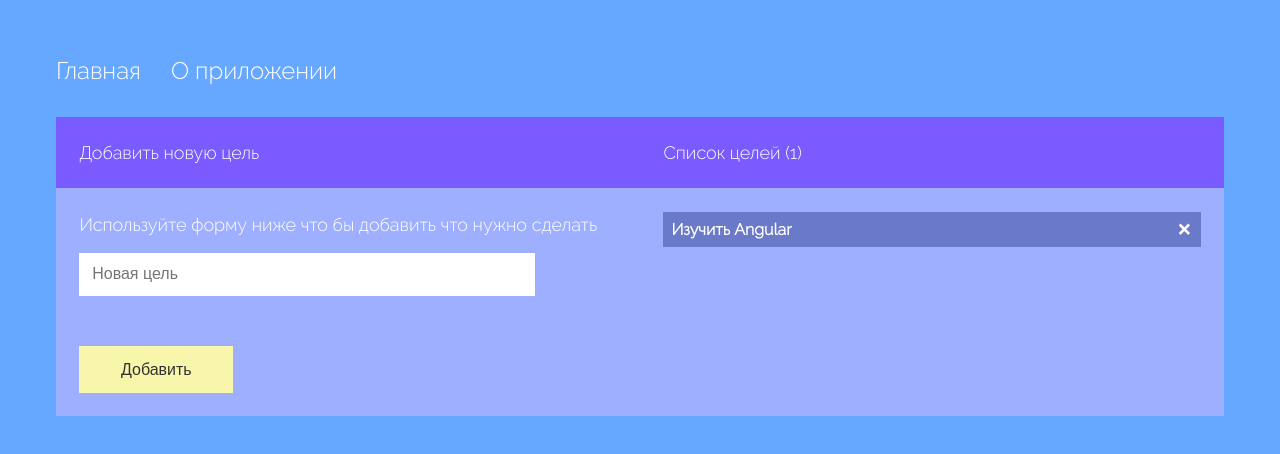
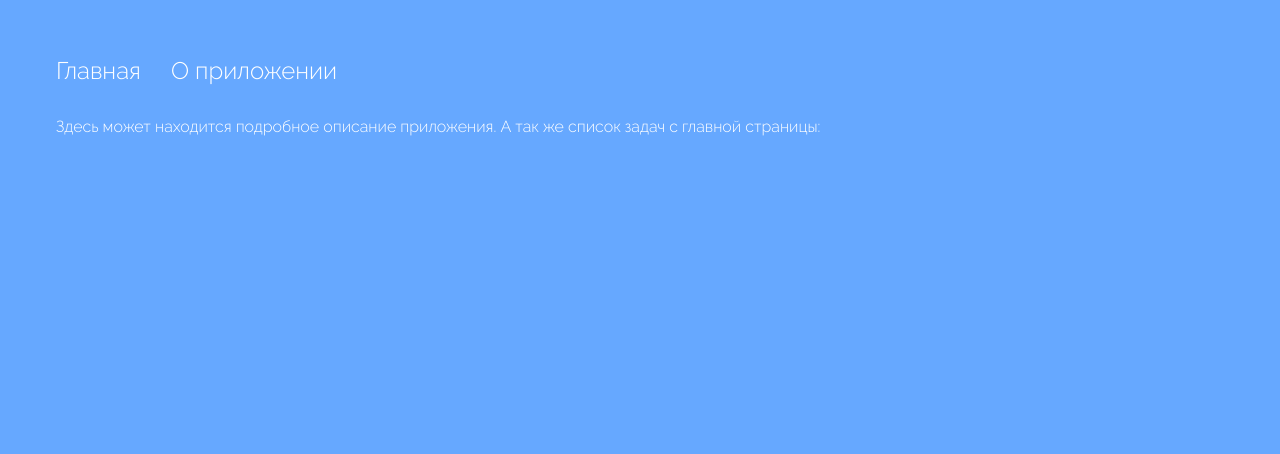
Before and after one commit to NataliShip/Angular5-Todo-App, an Angular app in the folder Todo/: page /about in a window 1280 px wide. Before the commit this address led to /. Shown: the top 454 px of the page. Built offline with nearby package versions, Linux system fonts and the light colour scheme.

Commit message:
Настройка роутинга и исправление ошибок

```diff
--- a/Todo/src/app/about/about.component.html
+++ b/Todo/src/app/about/about.component.html
@@ -1,3 +1,3 @@
 <p>
-  about works!
+  Здесь может находится подробное описание приложения. А так же список задач с главной страницы:
 </p>
--- a/Todo/src/app/app-routing.module.ts
+++ b/Todo/src/app/app-routing.module.ts
@@ -1,7 +1,19 @@
 import { NgModule } from '@angular/core';
 import { Routes, RouterModule } from '@angular/router';
+import { HomeComponent } from './home/home.component';
+import { AboutComponent } from './about/about.component';
 
-const routes: Routes = [];
+
+const routes: Routes = [
+    {
+        path: '',
+        component:HomeComponent
+    },
+    {
+        path: 'about',
+        component:AboutComponent
+    }
+];
 
 @NgModule({
   imports: [RouterModule.forRoot(routes)],
--- a/Todo/src/app/app.component.html
+++ b/Todo/src/app/app.component.html
@@ -3,6 +3,4 @@
 	<li><a routerLink="about">О приложении</a></li>
 </ul>
 
-<app-home></app-home>
-
 <router-outlet></router-outlet>
--- a/Todo/src/app/app.component.ts
+++ b/Todo/src/app/app.component.ts
@@ -6,5 +6,4 @@ import { Component } from '@angular/core';
   styleUrls: ['./app.component.scss']
 })
 export class AppComponent {
-  title = 'app';
 }
--- a/Todo/src/app/home/home.component.ts
+++ b/Todo/src/app/home/home.component.ts
@@ -30,7 +30,7 @@ import {trigger, style, transition, animate, keyframes, query, stagger} from '@a
 })
 export class HomeComponent implements OnInit {
 
-    itemCount: number = 4;
+    itemCount: number;
     goalText: string = '';
     goals =['Изучить Angular'];
 
@@ -51,6 +51,7 @@ export class HomeComponent implements OnInit {
 
     removeItem(i){
         this.goals.splice(i, 1);
+        this.itemCount = this.goals.length;
     }
 
 }
```
